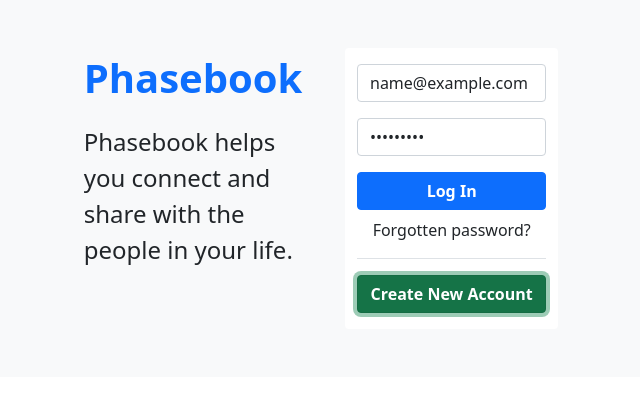
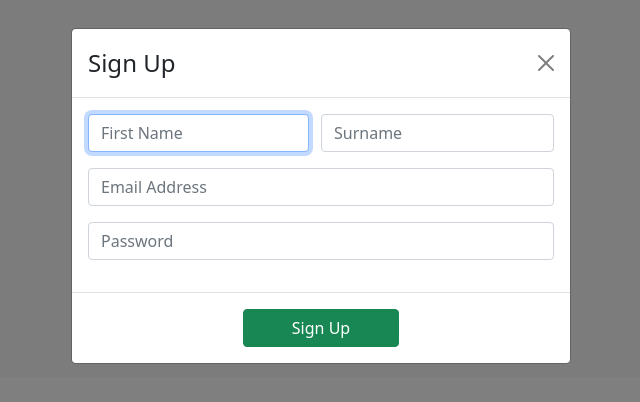
Before and after one commit to wuzhixiang88/GA-Projects, a React (Create React App) app in the folder unit4_project/phasebook/client/: page / in a window 1280 px wide. Both pictures are taken after typing "name@example.com", "Sample123" into the empty fields and a click on the button "Create New Account". Shown: the top 402 px of the page, without its empty margins (319-959 px from the left). Built offline with nearby package versions, Linux system fonts and the light colour scheme.

Commit message:
setup sign up modal for create new account button

```diff
--- a/unit4_project/phasebook/client/src/pages/HomePage.jsx
+++ b/unit4_project/phasebook/client/src/pages/HomePage.jsx
@@ -1,12 +1,18 @@
-import React from "react";
+import React, { useState } from "react";
 import "bootstrap/dist/css/bootstrap.min.css";
 import Container from "react-bootstrap/Container";
 import Row from "react-bootstrap/Row";
 import Col from "react-bootstrap/Col";
 import Form from "react-bootstrap/Form";
 import Button from "react-bootstrap/Button";
+import Modal from "react-bootstrap/Modal";
 
 const HomePage = () => {
+  const [show, setShow] = useState(false);
+
+  const handleClose = () => setShow(false);
+  const handleShow = () => setShow(true);
+
   return (
     <Container fluid className="bg-light">
       <Row className="d-flex justify-content-center py-5">
@@ -20,7 +26,7 @@ const HomePage = () => {
         </Col>
         <Col md={2} className="bg-white rounded">
           <Form className="mt-3">
-            <Form.Group className="mb-3" controlId="formBasicEmail">
+            <Form.Group className="mb-3">
               <Form.Control
                 type="email"
                 placeholder="Enter email"
@@ -28,7 +34,7 @@ const HomePage = () => {
               />
             </Form.Group>
 
-            <Form.Group className="mb-3" controlId="formBasicPassword">
+            <Form.Group className="mb-3">
               <Form.Control type="password" placeholder="Password" />
             </Form.Group>
           </Form>
@@ -40,10 +46,67 @@ const HomePage = () => {
           </div>
 
           <div className="d-grid gap-2 my-3">
-            <Button variant="success" type="submit" className="fw-bold">
+            <Button
+              variant="success"
+              type="submit"
+              onClick={handleShow}
+              className="fw-bold"
+            >
               Create New Account
             </Button>
           </div>
+
+          <Modal
+            show={show}
+            onHide={handleClose}
+            backdrop="static"
+            keyboard={false}
+          >
+            <Modal.Header closeButton>
+              <Modal.Title>Sign Up</Modal.Title>
+            </Modal.Header>
+            <Modal.Body className="show-grid">
+              <Container>
+                <Row>
+                  <Col xs={12} md={6} className="ps-0">
+                    <Form.Group className="mb-3">
+                      <Form.Control
+                        type="text"
+                        placeholder="First Name"
+                        autoFocus={true}
+                      />
+                    </Form.Group>
+                  </Col>
+                  <Col xs={12} md={6} className="px-0">
+                    <Form.Group className="mb-3">
+                      <Form.Control type="text" placeholder="Surname" />
+                    </Form.Group>
+                  </Col>
+                </Row>
+
+                <Row>
+                  <Col className="px-0">
+                    <Form.Group className="mb-3">
+                      <Form.Control type="text" placeholder="Email Address" />
+                    </Form.Group>
+                  </Col>
+                </Row>
+
+                <Row>
+                  <Col className="px-0">
+                    <Form.Group className="mb-3">
+                      <Form.Control type="password" placeholder="Password" />
+                    </Form.Group>
+                  </Col>
+                </Row>
+              </Container>
+            </Modal.Body>
+            <Modal.Footer className="d-flex justify-content-center">
+              <Button variant="success" className="px-5">
+                Sign Up
+              </Button>
+            </Modal.Footer>
+          </Modal>
         </Col>
       </Row>
     </Container>
```
